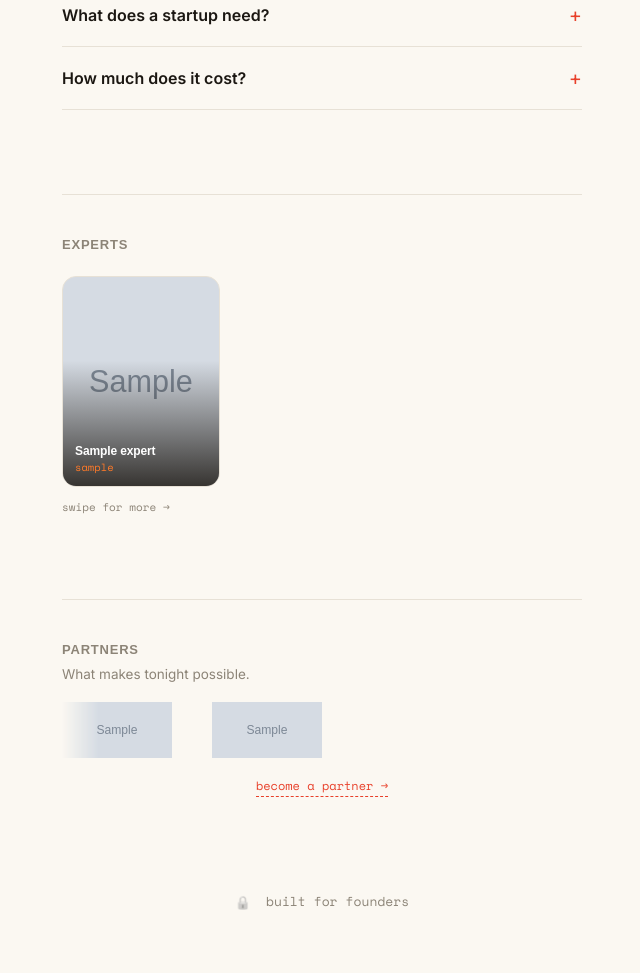
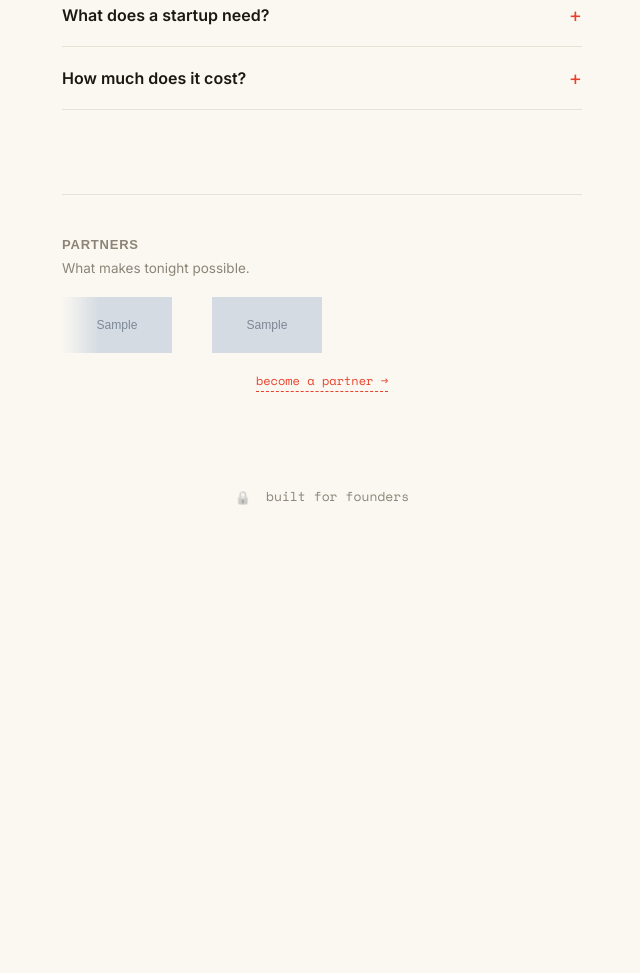
Before and after one commit to bunyodkh/pizzapitch_new, a Django app: page / in a window 1280 px wide. Shown: the part 1495-2468 px from the top of the page, without its empty margins (318-958 px from the left). After the commit the page ends 2000 px from the top, so only its background shows below. Run offline with Django 5.2, Linux system fonts and the light colour scheme; tables that the repository leaves empty hold one stand-in row (values such as "Sample post"); grey boxes marked "Sample" are stand-in pictures; parts of the project's set-up code (start-up, migrations or seed data) failed here and were passed over; some web fonts are replaced.

Commit message:
Remove Experts section from the main registration page
PizzaPitch Women keeps its own Experts section; only the standard
page is affected.

Co-Authored-By: Claude Sonnet 5 <noreply@anthropic.com>

```diff
--- a/events/templates/index.html
+++ b/events/templates/index.html
@@ -64,26 +64,6 @@
     <details><summary>{% trans 'How much does it cost?' %}</summary><p>{% blocktrans with price=event.startup_price|floatformat:0 currency=event.currency %}Guests: free. For startups participation is paid ({{ price }} {{ currency }}), this covers your spot in the pitch session. The application itself is free; payment is requested only after approval.{% endblocktrans %}</p></details>
   </section>
 
-  {% if experts %}
-  <section class="block experts">
-    <h2>{% trans 'Experts' %}</h2>
-    <div class="experts-rail" id="expertsRail">
-      {% for person in experts %}
-      <figure class="expert-card">
-        <div class="expert-photo">
-          {% if person.photo %}<img src="{{ person.photo.url }}" alt="{{ person.name }}" loading="lazy" draggable="false">{% endif %}
-        </div>
-        <figcaption class="expert-cap">
-          <p class="expert-name">{{ person.name }}</p>
-          <p class="expert-role">{{ person.position }}</p>
-        </figcaption>
-      </figure>
-      {% endfor %}
-    </div>
-    <p class="scroll-hint">{% trans 'swipe for more →' %}</p>
-  </section>
-  {% endif %}
-
   {% if partners %}
   <section class="block partners">
     <h2>{% trans 'Partners' %}</h2>
```
